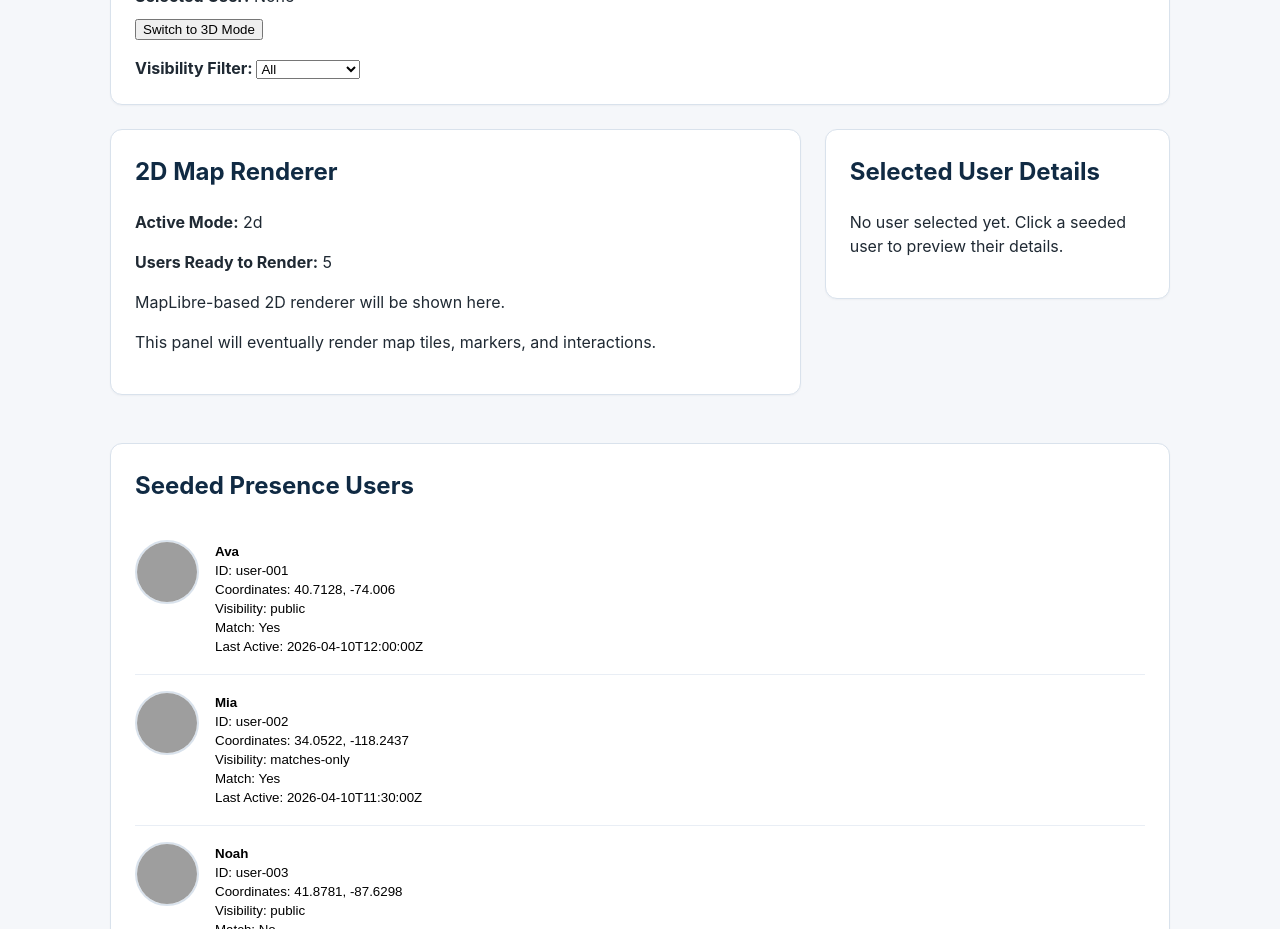
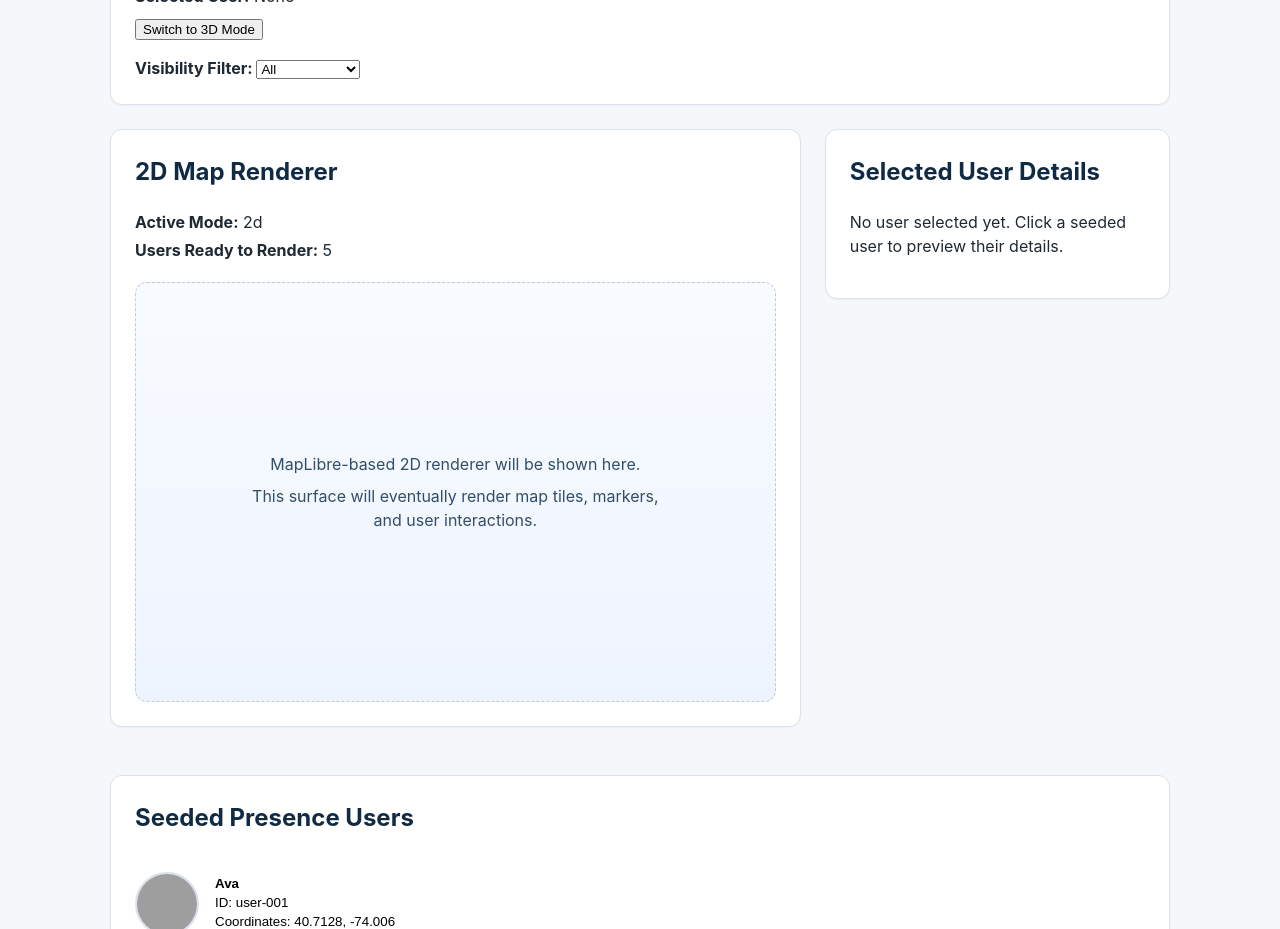
Before and after one commit to tpersaud27/geo-presence-mfe, a React (Vite) app in the folder geo-presence-mfe/: page / in a window 1280 px wide. Shown: the part 840-1769 px from the top of the page. Built offline with nearby package versions, Linux system fonts and the light colour scheme; grey boxes are pictures that could not be loaded.

Commit message:
feat: implement styling and layout for the GeoPresence renderer panel surface

```diff
--- a/geo-presence-mfe/src/App.css
+++ b/geo-presence-mfe/src/App.css
@@ -78,6 +78,40 @@ body {
   flex: 1;
 }
 
+.app__renderer-panel {
+  display: flex;
+  flex-direction: column;
+}
+
+.app__renderer-header {
+  margin-bottom: 16px;
+}
+
+.app__renderer-header p {
+  margin: 4px 0;
+}
+
+.app__renderer-surface {
+  min-height: 420px;
+  border: 1px dashed #bcccdc;
+  border-radius: 12px;
+  background: linear-gradient(180deg, #f8fbff 0%, #eef4ff 100%);
+  display: flex;
+  align-items: center;
+  justify-content: center;
+  padding: 24px;
+}
+
+.app__renderer-placeholder {
+  max-width: 420px;
+  text-align: center;
+  color: #334e68;
+}
+
+.app__renderer-placeholder p {
+  margin: 8px 0;
+}
+
 .app__user-card {
   display: flex;
   gap: 16px;
@@ -112,4 +146,8 @@ body {
   .app__details-column {
     width: 100%;
   }
+
+  .app__renderer-surface {
+    min-height: 320px;
+  }
 }
--- a/geo-presence-mfe/src/components/GeoPresenceRendererPanel.tsx
+++ b/geo-presence-mfe/src/components/GeoPresenceRendererPanel.tsx
@@ -13,28 +13,32 @@ function GeoPresenceRendererPanel({
     const is2DMode = mode === '2d';
 
     return (
-        <section className="app__summary">
+        <section className="app__summary app__renderer-panel">
+            <div className="app__renderer-header">
+                <div>
                     <h2>{is2DMode ? '2D Map Renderer' : '3D Globe Renderer'}</h2>
-
                     <p>
                         <strong>Active Mode:</strong> {mode}
                     </p>
-
                     <p>
                         <strong>Users Ready to Render:</strong> {users.length}
                     </p>
+                </div>
+            </div>
 
+            <div className="app__renderer-surface">
                 {is2DMode ? (
-                <div>
+                    <div className="app__renderer-placeholder">
                         <p>MapLibre-based 2D renderer will be shown here.</p>
-                    <p>This panel will eventually render map tiles, markers, and interactions.</p>
+                        <p>This surface will eventually render map tiles, markers, and user interactions.</p>
                     </div>
                 ) : (
-                <div>
+                    <div className="app__renderer-placeholder">
                         <p>Cesium-based 3D globe renderer will be shown here.</p>
-                    <p>This panel will eventually render the globe, markers, and interactions.</p>
+                        <p>This surface will eventually render the globe, markers, and user interactions.</p>
                     </div>
                 )}
+            </div>
         </section>
     );
 }
```
Lines whose indentation alone changed are shown as unchanged.
